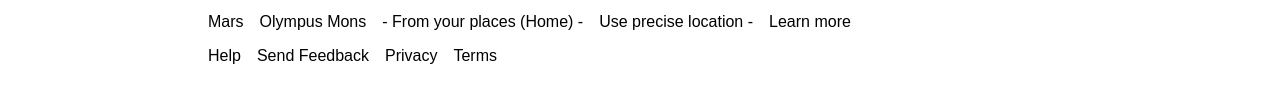
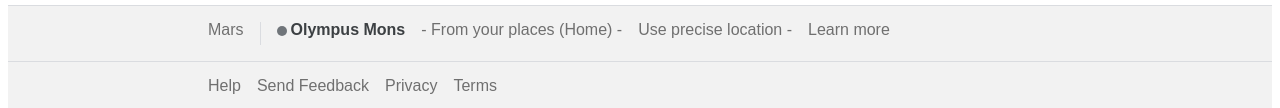
Before and after one commit to yigitserdar/google-homepage, a plain HTML site: page index.html in a window 1280 px wide. Shown: the part 2647-2755 px from the top of the page. Before the commit the page ends 2728 px from the top, so only its background shows below. Drawn offline with nearby package versions, Linux system fonts and the light colour scheme.

Commit message:
add css to footer

```diff
--- a/index.html
+++ b/index.html
@@ -117,9 +117,9 @@
         <div class="location">
             <ul>
                 <li>Mars</li>
-                <span></span>
+                <span class="btn-border-footer"></span>
                 <span class="dot"></span>
-                <li>Olympus Mons</li>
+                <li class="city">Olympus Mons</li>
                 <li>- From your places (Home) -</li>
                 <li>Use precise location - </li>
                 <li>Learn more</li>
--- a/style.css
+++ b/style.css
@@ -176,3 +176,41 @@ p {
     color:#1a73e8;
     cursor: pointer;
 }
+
+footer {
+    background-color: #f2f2f2;
+    color: rgba(0,0,0,.54);
+    line-height: 1em;
+    margin-top: 0.5em;
+    border-top: 1px solid #dadce0;
+    margin-bottom: -0.5em;
+}
+
+.btn-border-footer {
+    border-left: 1px solid #dadce0;
+    padding-right: 1em;
+}
+
+.dot {
+	border-radius: 100%;
+	display: inline-block;
+	height: 10px;
+	margin: 4px 4px 9px 0;
+	vertical-align: middle;
+	width: 10px;
+    background: #70757a;
+}
+
+.city {
+    color: #3c4043;
+    font-weight: bold;
+
+}
+
+.location {
+    border-bottom: 1px solid #dadce0;
+}
+
+.sub-menu {
+    padding-bottom: 0.1em;
+}
```
